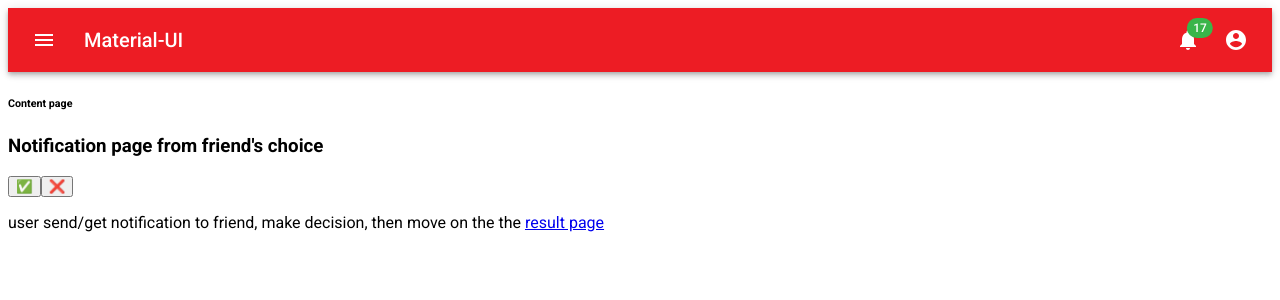
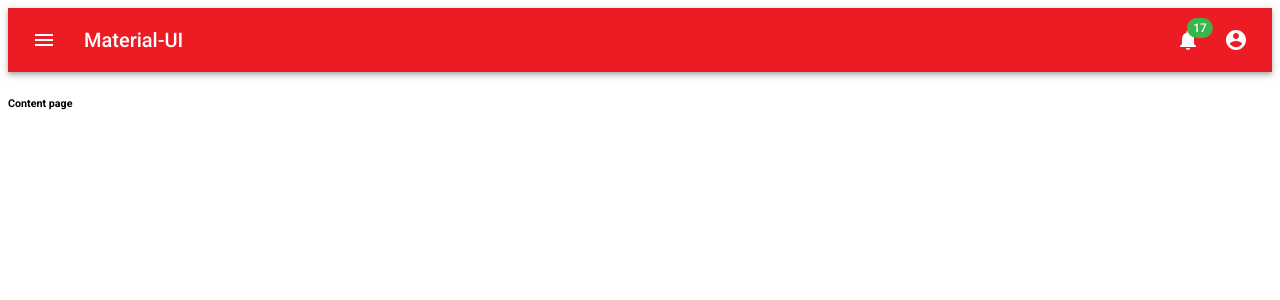
Before and after one commit to Wkoslik/ChiknTindr-Client, a React (Create React App) app: page /notification in a window 1280 px wide. Shown: the top 300 px of the page. Built offline with nearby package versions, Linux system fonts and the light colour scheme.

Commit message:
updating notice to instance list

```diff
--- a/src/components/Content.js
+++ b/src/components/Content.js
@@ -6,7 +6,7 @@ import Restaurants from './pages/Restaurants';
 import Preference from './pages/Preference';
 import Invite from './pages/Invite';
 import Infocard from './pages/Infocard';
-import Notice from './pages/Notice';
+import InstanceList from './pages/InstanceList';
 import Result from './pages/Result';
 import About from './pages/About'
 
@@ -30,7 +30,7 @@ const Content = (props) => {
         <Route path='/invite' component={Invite} />
         <Route path='/restaurants' component={Restaurants} />
         {/* <Route path='/restaurants' component={Infocard} /> */}
-        <Route path='/notification' component={Notice} />
+        <Route path='/dinnerplans' component={InstanceList} />
         <Route path='/result' component={Result} />
         <Route path='/auth' render={(renderProps) => (
             <Auth handleAuth={props.handleAuth} {...renderProps} />
--- /dev/null
+++ b/src/components/pages/InstanceList.js
@@ -0,0 +1,10 @@
+
+
+const InstanceList = (props) => {
+  return (
+    <div>
+      <p>will render a list off all of the Dinner plans</p>
+    </div>
+  );
+}
+export default InstanceList;
--- a/src/components/pages/Notice.js
+++ /dev/null
@@ -1,13 +0,0 @@
-//TODO @YoungSang -- is this just a notification to a user that a restaurant has been chosen or is it displaying the chosen restaurant? If it's just a notification letting the user know, let's move it to partials as a "popup" upon sign in and then when the user clicks on it, it takes them to the results page
-
-const Notice = (props) => {
-  return (
-    <div>
-      <h3>Notification page from friend's choice</h3>
-      <button>✅</button>
-      <button>❌</button>
-      <p>user send/get notification to friend, make decision, then move on the the <a href="/result">result page</a></p>
-    </div>
-  );
-}
-export default Notice;
```
